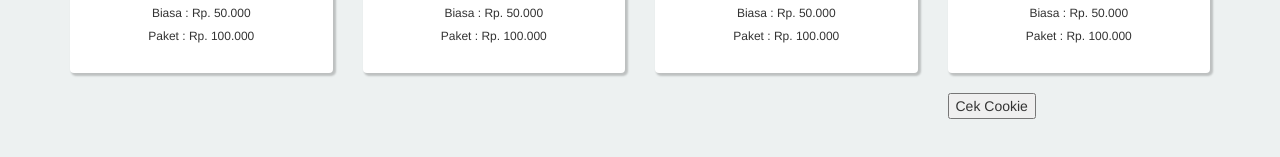
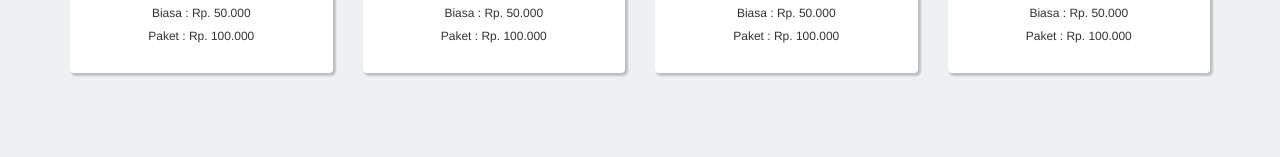
Before and after one commit to shintasapta/cetarlaundry, a website: page index.html in a window 1280 px wide. Shown: the part 1241-1398 px from the top of the page. Drawn offline with nearby package versions, Linux system fonts and the light colour scheme.

Commit message:
Menghilangkan tombol yang dipakai buat ngecek di console (kelupaan)

```diff
--- a/index.html
+++ b/index.html
@@ -126,7 +126,6 @@
                             <h6>Paket : Rp. 100.000</h6>
                         </div>
 						<br >
-						<button type="button" onclick="cekcookie()">Cek Cookie</button>
                     </div>
                 </div>
             </div>
@@ -368,10 +367,6 @@
 			}
 		});
 
-		function cekcookie() {
-			console.log(location);
-		}
-
 		function logout() {
 			swal({
 				title: "",
```
